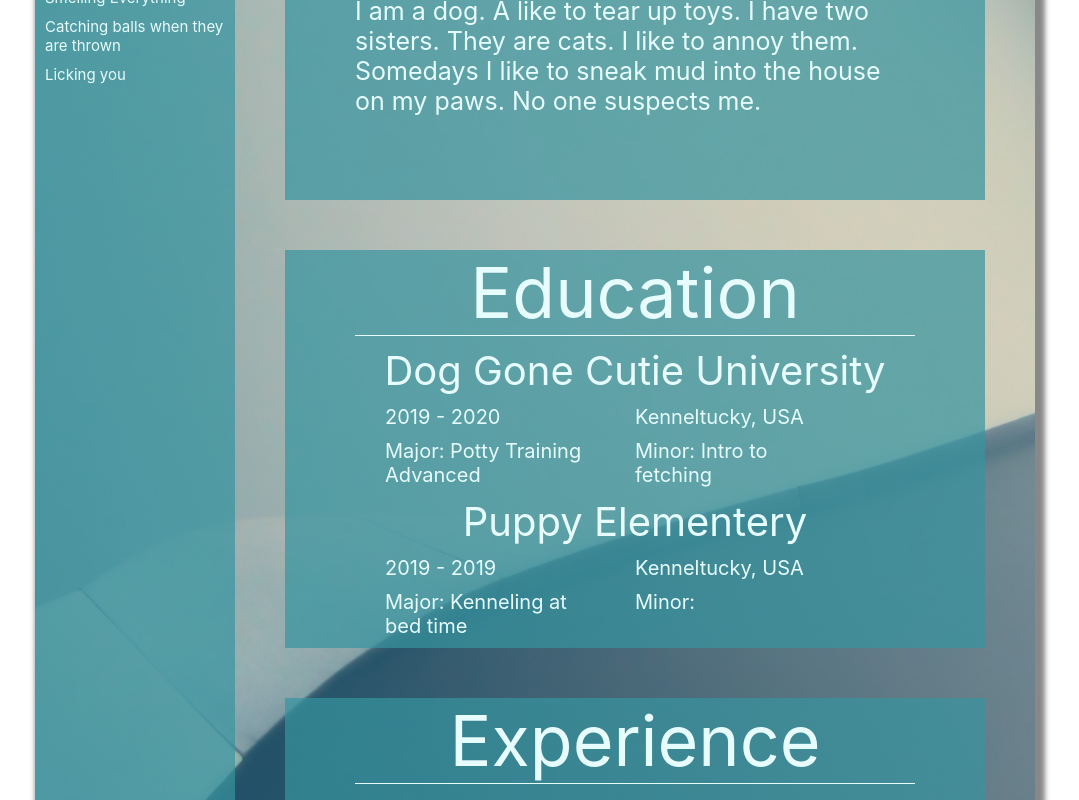
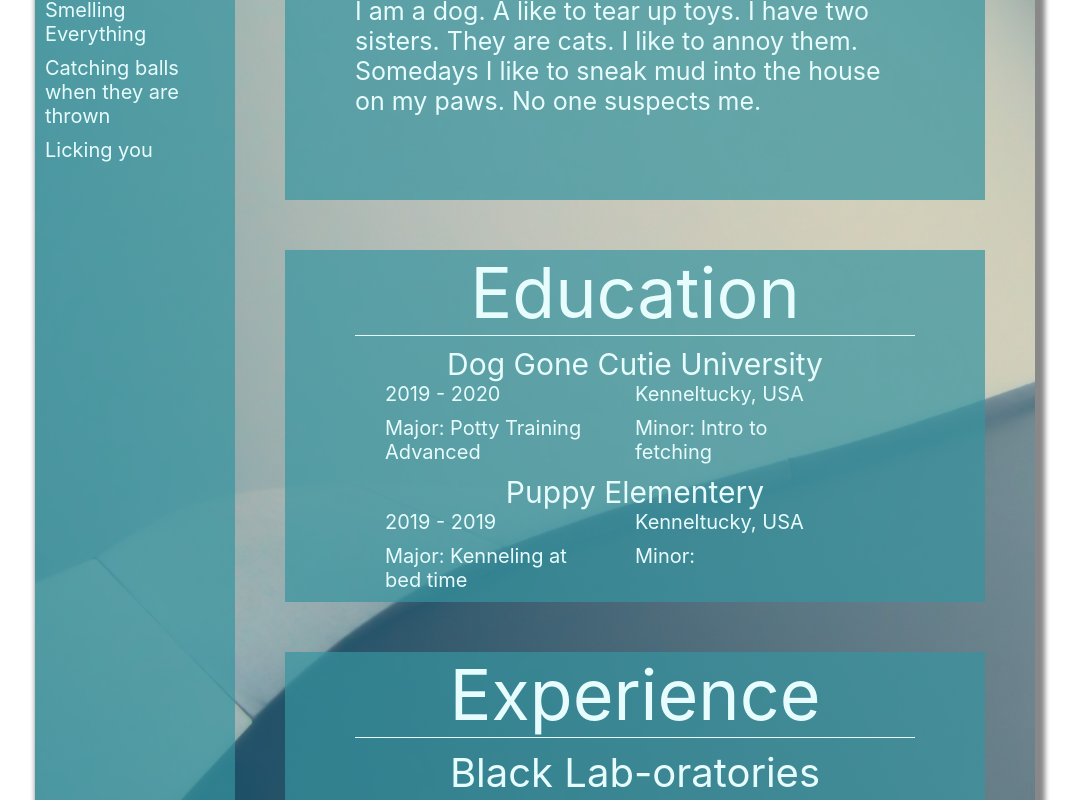
Before and after one commit to Kastlegate/CV-Application, a React (Create React App) app: page / in a window 1280 px wide. Shown: the part 360-1160 px from the top of the page, without its empty margins (105-1184 px from the left). Built offline with nearby package versions, Linux system fonts and the light colour scheme.

Commit message:
got the delete icons working on the education and history components. added the ability to change the profile picture to a picture of the pc. Done for now?

```diff
--- a/src/components/Education.js
+++ b/src/components/Education.js
@@ -1,6 +1,7 @@
 import React, { Component } from "react";
 import '../style/Education.css'
 import { FontAwesomeIcon } from '@fortawesome/react-fontawesome'
+import uniqid from "uniqid";
 
 class Education extends Component {
     constructor(props){
@@ -12,7 +13,7 @@ class Education extends Component {
         location: '',
         major: '',
         minor: '',
-        education: [{schoolName: 'Dog Gone Cutie University', dateFrom: '2019', dateTo: '2020', location: 'Kenneltucky, USA', major: 'Potty Training Advanced', minor: 'Intro to fetching'}, {schoolName: 'Puppy Elementery', dateFrom: '2019', dateTo: '2019', location: 'Kenneltucky, USA', major: 'Kenneling at bed time'}],
+        education: [{id: uniqid(), schoolName: 'Dog Gone Cutie University', dateFrom: '2019', dateTo: '2020', location: 'Kenneltucky, USA', major: 'Potty Training Advanced', minor: 'Intro to fetching'}, {id: uniqid(), schoolName: 'Puppy Elementery', dateFrom: '2019', dateTo: '2019', location: 'Kenneltucky, USA', major: 'Kenneling at bed time'}],
         show: false,
         educationEditToggle:  false
       }
@@ -45,7 +46,6 @@ class Education extends Component {
       this.setState({
         schoolName: e.target.value
       });
-      console.log(this.state.schoolName)
     };
 
     handleDateFromChange = (e) => {
@@ -79,12 +79,21 @@ class Education extends Component {
       };
 
 
+    // Uses filter, for arrays, to create a new array without the skill.id and assign the new array to the skills array
+    removeSchool = (id) => {
+      this.setState({
+        education: this.state.education.filter((x) => x.id !== id)
+      })
+    }
+
+
 
     // A function to handle the info form when it is submitted or canceled.
     handleSubmit = (e) => {
 
       this.setState({
         education: this.state.education.concat({
+        id: uniqid(),
         schoolName: this.state.schoolName,
         dateFrom: this.state.dateFrom,
         dateTo: this.state.dateTo,
@@ -113,6 +122,8 @@ class Education extends Component {
 
      // an icon for the edit button
      const editButton = <FontAwesomeIcon icon="fa-solid fa-pen-to-square" />
+     // an icon for a trash can for the delete button
+     const trash = <FontAwesomeIcon icon="fa-solid fa-trash-can" />
 
       return (
            <div id="education" onMouseEnter={this.handleMouseEnter} onMouseLeave={this.handleMouseExit}>
@@ -121,8 +132,9 @@ class Education extends Component {
              <div id='educationContainer'>
 
                     {education.map((school) => {
-                      return <div className='schoolContainer'>
-                          <div className='schoolName'>{school.schoolName}</div>
+                      return <div className='schoolContainer'  key={school.id} >
+                          <div className='deleteSchoolClass'><div className='schoolName'>{school.schoolName}  </div>
+                          {show?<div className="trashCan" onClick={() => this.removeSchool(school.id)} >{trash}</div>:null}</div>
                           <div className='schoolInfo'>
                               <div className='schoolItems'>{school.dateFrom} - {school.dateTo}</div>
                               <div className='schoolItems'>{school.location}</div>
@@ -159,7 +171,7 @@ class Education extends Component {
 
             </form>:null}
               {/* the button to edit the school info. When pressed, it toggles the form for editing to show up */}
-              { show?<button id="educationEditButton" className='editButton'  onClick={this.onClickEditBtn}>Edit School {editButton}</button>:null}
+              { show?<button id="educationEditButton" className='editButton'  onClick={this.onClickEditBtn}>Add a New School {editButton}</button>:null}
            </div>
         )
     }
--- a/src/components/ProfilePicture.js
+++ b/src/components/ProfilePicture.js
@@ -1,6 +1,7 @@
 import React, { Component } from "react";
 import '../style/ProfilePicture.css'
 import profilePicture from '../img/dog.jpg'
+import { FontAwesomeIcon } from '@fortawesome/react-fontawesome'
 
 class ProfilePicture extends Component {
     constructor(){
@@ -8,20 +9,76 @@ class ProfilePicture extends Component {
         //creating a state that can be modified
         this.state = {
           //creating a photo in state
-          picture: profilePicture
+          picture: profilePicture,
+          show: false,
+          editPictureToggle: false
+      }
+      this.onClickEditBtn = this.onClickEditBtn.bind(this);
+      this.handleMouseEnter = this.handleMouseEnter.bind(this);
+      this.handleSubmit = this.handleSubmit.bind(this);
 
-      }
     }
+
+    //functions for handling the buttons, mouse hovers, and form items
+    onClickEditBtn() {
+      this.setState({
+
+      })
+  }
+
+  handleMouseEnter = () => {
+    this.setState({
+      show: this.state.show = true
+    })
+
+  }
+
+  handleMouseExit = () => {
+    this.setState({
+      show: this.state.show = false
+    })
+  }
+
+  handleSubmit = (e) => {
+
+    this.setState({
+
+      })
+
+    // e.preventDefault();
+  }
+
+  onImageChange = (event) => {
+    if (event.target.files && event.target.files[0]) {
+      let reader = new FileReader();
+      reader.onload = (e) => {
+        this.setState({picture: e.target.result});
+      };
+      reader.readAsDataURL(event.target.files[0]);
+    }
+  }
 
     render (){
       const {
-        picture
+        picture,
+        show
       } = this.state;
-      // var profilePicture = picture;
+
+    // an icon for the edit button
+    const editButton = <FontAwesomeIcon icon="fa-solid fa-pen-to-square" />
 
       return (
+        <div id="pictureContainer"  onMouseEnter={this.handleMouseEnter} onMouseLeave={this.handleMouseExit}>
         <img id="profilePicture" src={picture}></img>
-        )
+
+       { show?<div><label htmlFor="choosePicture" className='editButton' id="pictureEditButton">
+        Edit Photo {editButton}
+        </label>
+        <input type="file" id='choosePicture' onChange={this.onImageChange}  />
+
+        </div>:null}
+        </div>
+      )
     }
   }
 
--- a/src/components/Skills.js
+++ b/src/components/Skills.js
@@ -52,8 +52,6 @@ class Skills extends Component {
       })
     }
 
-
-
     // A function to handle the info form when it is submitted or canceled.
     handleSubmit = (e) => {
 
@@ -70,7 +68,8 @@ class Skills extends Component {
         skill,
         skills,
         show,
-        skillsEditToggle
+        skillsEditToggle,
+        showDeleteButtons
      } = this.state;
 
      // an icon for the edit button
@@ -86,7 +85,7 @@ class Skills extends Component {
              <div id='SkillsContainer'>
 
                     {skills.map((skill) => {
-                      return <div key={skill.id} className='skillsClass'>{skillsEditToggle?<div onClick={() => this.removeSkill(skill.id)}>{trash}</div>:null} <div>{skill.text}</div> </div>;
+                      return <div key={skill.id} className='skillsClass'>{show?<div className="trashCanSkills" onClick={() => this.removeSkill(skill.id)} >{trash}</div>:null} <div>{skill.text}</div> </div>;
                     })}
 
             </div>
--- a/src/components/Work.js
+++ b/src/components/Work.js
@@ -1,6 +1,7 @@
 import React, { Component } from "react";
 import '../style/Work.css'
 import { FontAwesomeIcon } from '@fortawesome/react-fontawesome'
+import uniqid from "uniqid";
 
 class Work extends Component {
     constructor(props){
@@ -11,7 +12,7 @@ class Work extends Component {
         dateTo: '',
         location: '',
         position: '',
-        work: [{company: 'Black Lab-oratories', dateFrom: '2020', dateTo: '2022', location: 'Kenneltucky, USA', position: 'Senior Treat Taster'}],
+        work: [{id: uniqid(), company: 'Black Lab-oratories', dateFrom: '2020', dateTo: '2022', location: 'Kenneltucky, USA', position: 'Senior Treat Taster'}],
         show: false,
         workEditToggle:  false
       }
@@ -70,11 +71,18 @@ class Work extends Component {
         });
       };
 
+      removeWork = (id) => {
+        this.setState({
+          work: this.state.work.filter((x) => x.id !== id)
+        })
+      }
+
     // A function to handle the info form when it is submitted or canceled.
     handleSubmit = (e) => {
 
       this.setState({
         work: this.state.work.concat({
+        id: uniqid(),
         company: this.state.company,
         dateFrom: this.state.dateFrom,
         dateTo: this.state.dateTo,
@@ -101,6 +109,8 @@ class Work extends Component {
 
      // an icon for the edit button
      const editButton = <FontAwesomeIcon icon="fa-solid fa-pen-to-square" />
+     // an icon for a trash can for the delete button
+     const trash = <FontAwesomeIcon icon="fa-solid fa-trash-can" />
 
       return (
            <div id="workHistory" onMouseEnter={this.handleMouseEnter} onMouseLeave={this.handleMouseExit}>
@@ -109,8 +119,8 @@ class Work extends Component {
              <div id='workContainer'>
 
                     {work.map((work) => {
-                      return <div className='workContainer'>
-                          <div className='company'>{work.company}</div>
+                      return <div className='workContainer' key={work.id}>
+                          <div className="deleteSchoolClass"><div className='company'>{work.company}</div> {show?<div className="trashCan" onClick={() => this.removeWork(work.id)} >{trash}</div>:null}</div>
                           <div className='workInfo'>
                               <div className='workItems'>{work.dateFrom} - {work.dateTo}</div>
                               <div className='workItems'>{work.location}</div>
--- a/src/style/Education.css
+++ b/src/style/Education.css
@@ -25,10 +25,10 @@
 }
 
 .schoolName{
-    font-size: 40px;
+    font-size: 30px;
     width: fit-content;
     margin: auto;
-    margin-bottom: 10px;
+
 }
 
 .schoolInfo{
@@ -55,3 +55,16 @@
     width: 150px;
     margin-left: 200px;
 }
+
+.deleteSchoolClass{
+    width: 100%;
+    display: flex;
+    flex-direction: row;
+    margin: auto;
+    margin-left: auto;
+    margin-right: auto;
+}
+
+.trashCan{
+    margin-left: 3px;
+}
--- a/src/style/ProfilePicture.css
+++ b/src/style/ProfilePicture.css
@@ -4,3 +4,23 @@
     border-radius: 100px;
     margin: 10px 10px 10px 50px;
 }
+
+#pictureContainer{
+    height: fit-content;
+    width: fit-content;
+    display: flex;
+    flex-direction: column;
+}
+
+#pictureEditButton{
+    display: block;
+    width: 130px;
+    text-align: center;
+    height: 25px;
+    margin-left: 60px;
+}
+
+
+input[type="file"] {
+    display: none;
+}
--- a/src/style/Skills.css
+++ b/src/style/Skills.css
@@ -42,7 +42,7 @@
     margin: auto;
     width: 180px;
     padding-bottom: 10px;
-    font-size: 15px;
+    font-size: 20px;
     text-align: left;
     /* border-bottom: 1px solid rgb(231, 252, 253); */
     display: flex;
@@ -57,3 +57,7 @@
     width: fit-content;
     margin-top: 10px;
 }
+
+.trashCanSkills{
+    margin-right: 3px;
+}
```
